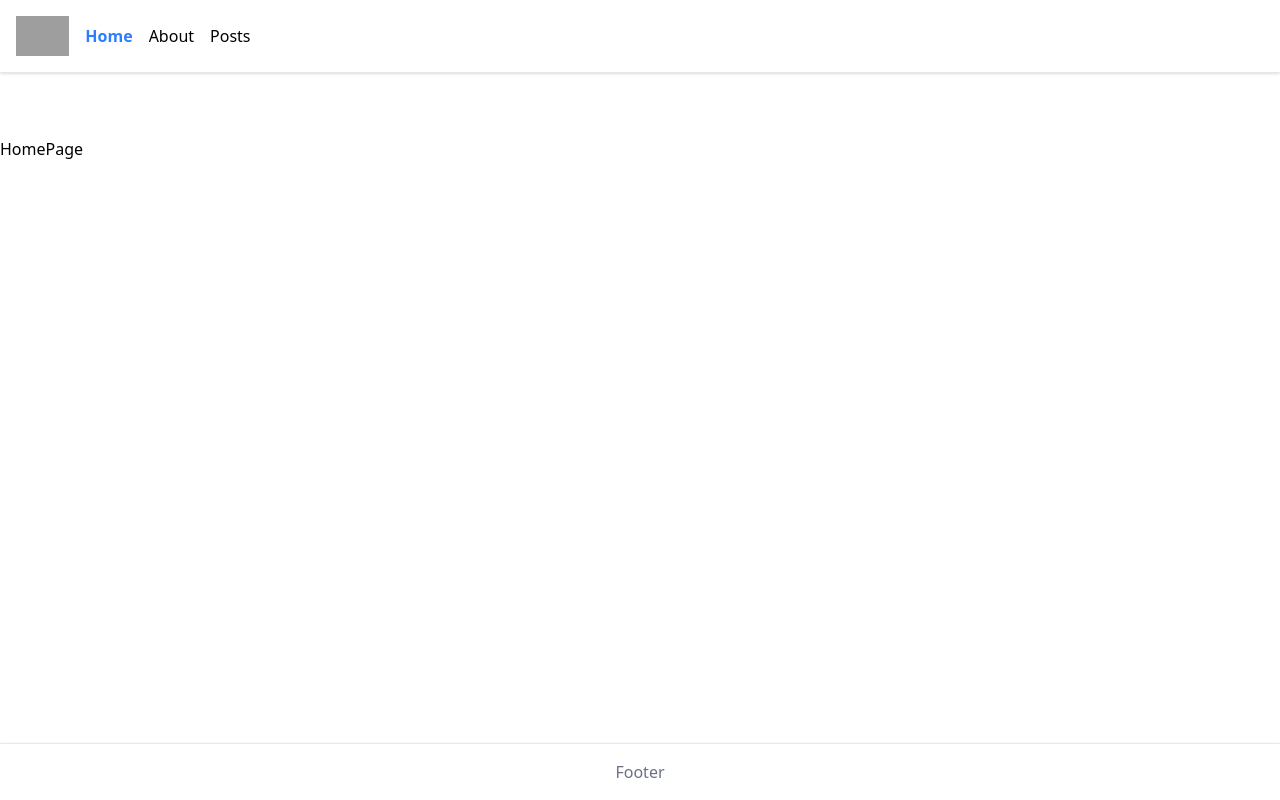
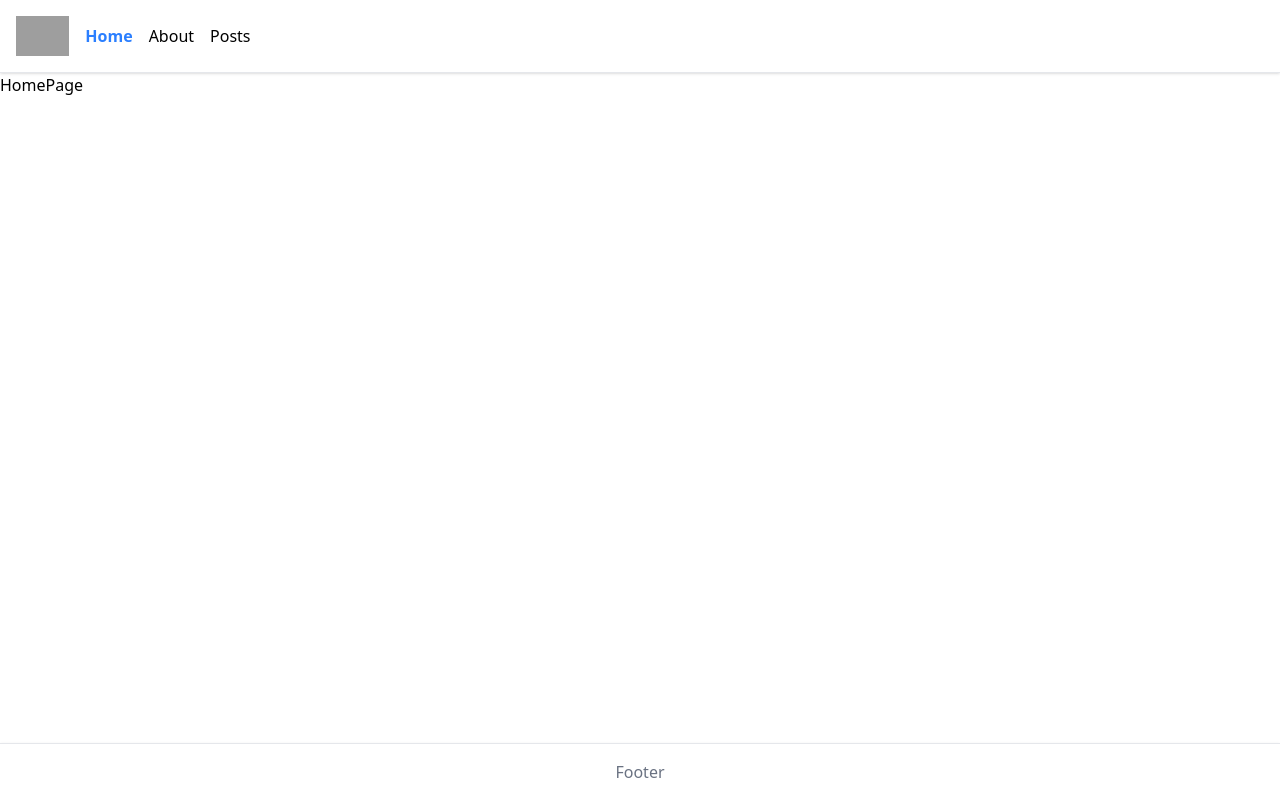
Before and after one commit to thomasraimondi/react-router, a React (Vite) app: page / in a window 1280 px wide. Built offline with nearby package versions, Linux system fonts and the light colour scheme; grey boxes are pictures that could not be loaded.

Commit message:
remove margin top

```diff
--- a/src/assets/layouts/DefaultLayout.jsx
+++ b/src/assets/layouts/DefaultLayout.jsx
@@ -7,7 +7,7 @@ export default function DefaultLayout() {
     <>
       <div className="min-h-screen flex flex-col">
         <Header />
-        <main className="mt-16 flex-grow">
+        <main className="flex-grow">
           <Outlet />
         </main>
         <Footer />
```
